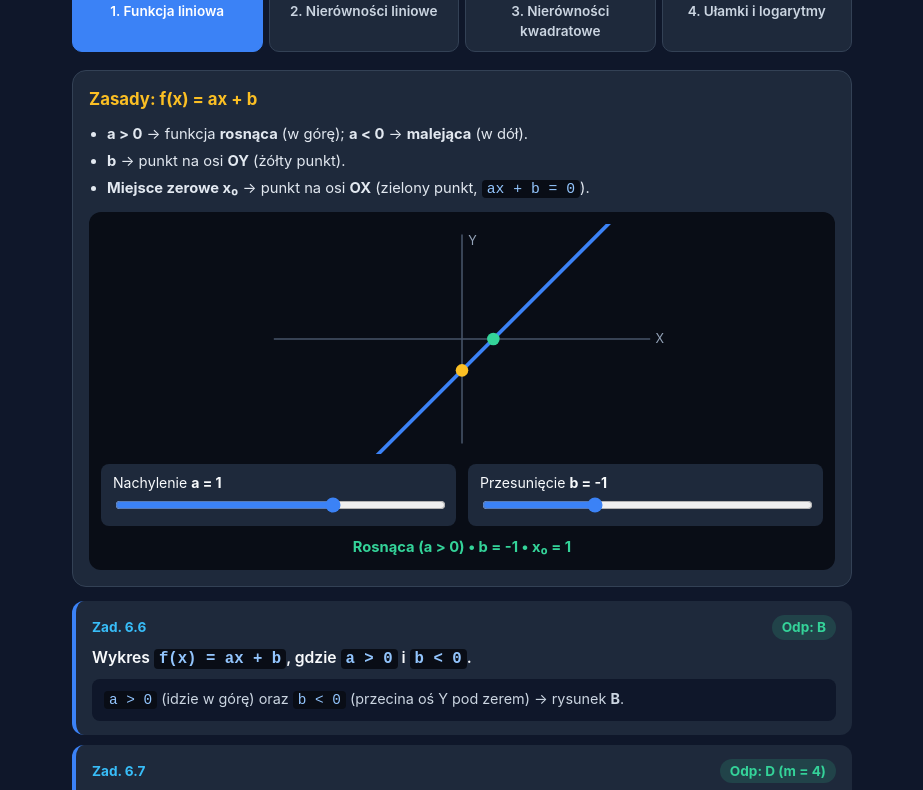
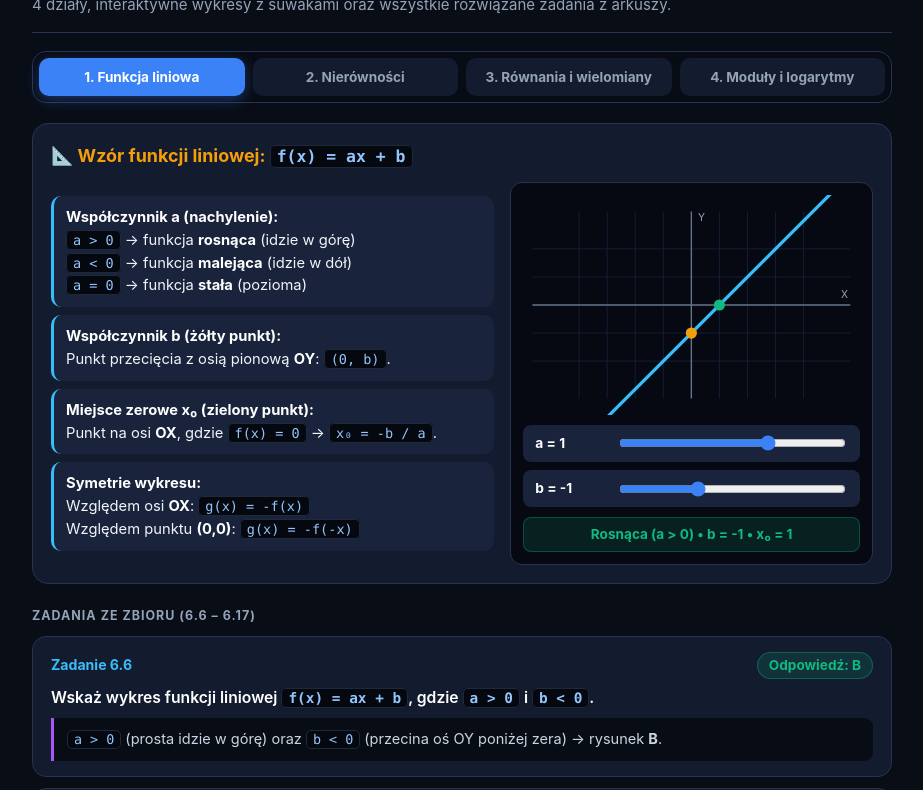
Before and after one commit to zagreusprincessoftheunderworld-cyber/Nicola_Special, a plain HTML site: page index.html in a window 1280 px wide. Shown: the part 104-894 px from the top of the page, without its empty margins (178-1101 px from the left). Drawn offline with Linux system fonts and the light colour scheme.

Commit message:
Update index.html

```diff
--- a/index.html
+++ b/index.html
@@ -3,128 +3,125 @@
 <head>
 <meta charset="UTF-8">
 <meta name="viewport" content="width=device-width, initial-scale=1.0">
-<title>Matematyka — Ściągawka przed sprawdzianem</title>
+<title>Matematyka — Kompletna ściągawka przed sprawdzianem</title>
 <style>
+  :root {
+    --bg: #090d16;
+    --card: #131b2e;
+    --card2: #19233c;
+    --border: #263352;
+    --blue: #3b82f6;
+    --cyan: #38bdf8;
+    --green: #10b981;
+    --amber: #f59e0b;
+    --purple: #a855f7;
+    --text: #f1f5f9;
+    --muted: #94a3b8;
+  }
   * { box-sizing: border-box; font-family: -apple-system, BlinkMacSystemFont, "Segoe UI", Roboto, sans-serif; }
-  body { background: #0f172a; color: #f8fafc; margin: 0; padding: 16px; line-height: 1.5; }
-  .wrap { max-width: 780px; margin: 0 auto; }
-  h1 { font-size: 1.5rem; margin: 0 0 4px; color: #fff; }
-  .sub { color: #94a3b8; margin: 0 0 16px; font-size: 0.9rem; }
+  body { background: var(--bg); color: var(--text); margin: 0; padding: 16px 16px 60px; line-height: 1.55; }
+  .wrap { max-width: 860px; margin: 0 auto; }
 
-  /* Вкладки на чистом CSS (работают без JS) */
-  .rad { display: none; }
-  .tabs { display: grid; grid-template-columns: repeat(4, 1fr); gap: 6px; margin-bottom: 18px; }
-  @media (max-width: 600px) { .tabs { grid-template-columns: repeat(2, 1fr); } }
-  .tabs label {
-    background: #1e293b; border: 1px solid #334155; color: #cbd5e1; text-align: center;
-    padding: 10px 8px; border-radius: 10px; font-weight: 600; font-size: 0.85rem; cursor: pointer;
-  }
-  #t1:checked ~ .tabs label[for="t1"],
-  #t2:checked ~ .tabs label[for="t2"],
-  #t3:checked ~ .tabs label[for="t3"],
-  #t4:checked ~ .tabs label[for="t4"] { background: #3b82f6; border-color: #3b82f6; color: #fff; }
+  header { border-bottom: 1px solid var(--border); padding-bottom: 16px; margin-bottom: 18px; }
+  .tag { display: inline-block; background: rgba(56,189,248,0.12); color: var(--cyan); border: 1px solid rgba(56,189,248,0.3); font-size: 0.75rem; font-weight: 700; padding: 3px 10px; border-radius: 99px; text-transform: uppercase; margin-bottom: 8px; }
+  h1 { font-size: 1.65rem; margin: 0 0 4px; color: #fff; }
+  header p { margin: 0; color: var(--muted); font-size: 0.94rem; }
 
-  .page { display: none; }
-  #t1:checked ~ #p1,
-  #t2:checked ~ #p2,
-  #t3:checked ~ #p3,
-  #t4:checked ~ #p4 { display: block; }
+  /* Tabs */
+  .tabs { display: grid; grid-template-columns: repeat(4, 1fr); gap: 8px; margin-bottom: 20px; position: sticky; top: 8px; z-index: 50; background: rgba(9,13,22,0.92); backdrop-filter: blur(8px); padding: 6px; border-radius: 14px; border: 1px solid var(--border); }
+  @media (max-width: 680px) { .tabs { grid-template-columns: repeat(2, 1fr); } }
+  .tab-btn { background: var(--card); border: 1px solid transparent; color: var(--muted); padding: 10px 8px; border-radius: 10px; font-weight: 700; font-size: 0.85rem; cursor: pointer; transition: 0.15s; }
+  .tab-btn:hover { color: #fff; border-color: var(--border); }
+  .tab-btn.active { background: var(--blue); color: #fff; box-shadow: 0 4px 14px rgba(59,130,246,0.35); }
 
-  .box { background: #1e293b; border: 1px solid #334155; border-radius: 14px; padding: 16px; margin-bottom: 14px; }
-  .box h2 { margin: 0 0 10px; font-size: 1.05rem; color: #fbbf24; }
-  .rules { margin: 0; padding-left: 18px; font-size: 0.92rem; color: #e2e8f0; }
-  .rules li { margin-bottom: 5px; }
+  .tab-content { display: none; }
+  .tab-content.active { display: block; }
 
-  .graph-area { background: #090d16; border-radius: 12px; padding: 12px; margin-top: 12px; }
-  svg { width: 100%; height: 230px; display: block; }
-  .sliders { display: grid; grid-template-columns: 1fr 1fr; gap: 12px; margin-top: 10px; }
-  @media (max-width: 500px) { .sliders { grid-template-columns: 1fr; } }
-  .sl { background: #1e293b; padding: 8px 12px; border-radius: 8px; font-size: 0.88rem; }
-  .sl input { width: 100%; margin-top: 4px; accent-color: #3b82f6; cursor: pointer; }
-  .badge-info { margin-top: 10px; text-align: center; font-weight: 700; color: #34d399; font-size: 0.92rem; }
+  /* Rule & Graph Box */
+  .panel-box { background: var(--card); border: 1px solid var(--border); border-radius: 16px; padding: 18px; margin-bottom: 18px; }
+  .panel-box h2 { margin: 0 0 12px; font-size: 1.12rem; color: var(--amber); }
+  .grid-2 { display: grid; grid-template-columns: 1.1fr 0.9fr; gap: 16px; align-items: center; }
+  @media (max-width: 720px) { .grid-2 { grid-template-columns: 1fr; } }
 
-  .task { background: #1e293b; border-radius: 12px; padding: 14px 16px; margin-bottom: 10px; border-left: 4px solid #3b82f6; }
-  .top { display: flex; justify-content: space-between; align-items: center; gap: 8px; margin-bottom: 6px; flex-wrap: wrap; }
-  .id { font-weight: 700; color: #38bdf8; font-size: 0.85rem; }
-  .ans { background: rgba(52,211,153,0.15); color: #34d399; padding: 2px 10px; border-radius: 99px; font-weight: 700; font-size: 0.85rem; }
-  .q { font-weight: 600; margin-bottom: 8px; font-size: 0.98rem; }
-  .sol { background: #0f172a; padding: 9px 12px; border-radius: 8px; font-size: 0.9rem; color: #cbd5e1; }
-  code { background: #090d16; padding: 1px 5px; border-radius: 4px; color: #93c5fd; font-family: monospace; }
+  .rule-list { margin: 0; padding: 0; list-style: none; display: flex; flex-direction: column; gap: 8px; }
+  .rule-list li { background: var(--card2); padding: 10px 12px; border-radius: 10px; font-size: 0.92rem; border-left: 3px solid var(--cyan); }
+  .rule-list b { color: #fff; }
+
+  .graph-box { background: #060911; border: 1px solid var(--border); border-radius: 12px; padding: 12px; }
+  svg { width: 100%; height: 220px; display: block; }
+  .sliders { display: flex; flex-direction: column; gap: 8px; margin-top: 10px; }
+  .sl-row { background: var(--card2); padding: 8px 12px; border-radius: 8px; font-size: 0.86rem; display: flex; align-items: center; justify-content: space-between; gap: 10px; }
+  .sl-row b { min-width: 72px; color: #fff; }
+  .sl-row input { flex: 1; accent-color: var(--blue); cursor: pointer; }
+  .status { margin-top: 10px; background: rgba(16,185,129,0.14); color: var(--green); border: 1px solid rgba(16,185,129,0.3); padding: 6px 10px; border-radius: 8px; text-align: center; font-weight: 700; font-size: 0.85rem; }
+
+  /* Tasks */
+  .sec-label { font-size: 0.78rem; font-weight: 700; text-transform: uppercase; letter-spacing: 0.08em; color: var(--muted); margin: 22px 0 10px; }
+  .task { background: var(--card); border: 1px solid var(--border); border-radius: 14px; padding: 15px 18px; margin-bottom: 11px; }
+  .task-head { display: flex; justify-content: space-between; align-items: center; gap: 8px; margin-bottom: 7px; flex-wrap: wrap; }
+  .t-id { font-weight: 700; color: var(--cyan); font-size: 0.88rem; }
+  .t-ans { background: rgba(16,185,129,0.15); color: var(--green); border: 1px solid rgba(16,185,129,0.35); padding: 2px 11px; border-radius: 99px; font-weight: 700; font-size: 0.85rem; }
+  .t-q { font-weight: 600; font-size: 0.98rem; color: #fff; margin-bottom: 8px; }
+  .t-sol { background: #080c15; border-left: 3px solid var(--purple); padding: 10px 13px; border-radius: 0 9px 9px 0; font-size: 0.91rem; color: #cbd5e1; }
+  code { background: #05080f; border: 1px solid #1e293b; padding: 1px 6px; border-radius: 5px; color: #93c5fd; font-family: Consolas, monospace; font-size: 0.92em; }
 </style>
 </head>
 <body>
 <div class="wrap">
-  <h1>Ściągawka przed sprawdzianem</h1>
-  <p class="sub">Wybierz temat, przesuń suwaki na wykresie i powtórz gotowe zadania.</p>
-
-  <input type="radio" name="nav" id="t1" class="rad" checked>
-  <input type="radio" name="nav" id="t2" class="rad">
-  <input type="radio" name="nav" id="t3" class="rad">
-  <input type="radio" name="nav" id="t4" class="rad">
+  <header>
+    <div class="tag">Matematyka • Poziom podstawowy</div>
+    <h1>Kompletna ściągawka przed sprawdzianem</h1>
+    <p>4 działy, interaktywne wykresy z suwakami oraz wszystkie rozwiązane zadania z arkuszy.</p>
+  </header>
 
   <div class="tabs">
-    <label for="t1">1. Funkcja liniowa</label>
-    <label for="t2">2. Nierówności liniowe</label>
-    <label for="t3">3. Nierówności kwadratowe</label>
-    <label for="t4">4. Ułamki i logarytmy</label>
+    <button type="button" class="tab-btn active" data-tab="tab1">1. Funkcja liniowa</button>
+    <button type="button" class="tab-btn" data-tab="tab2">2. Nierówności</button>
+    <button type="button" class="tab-btn" data-tab="tab3">3. Równania i wielomiany</button>
+    <button type="button" class="tab-btn" data-tab="tab4">4. Moduły i logarytmy</button>
   </div>
 
-  <!-- STRONA 1 -->
-  <div id="p1" class="page">
-    <div class="box">
-      <h2>Zasady: f(x) = ax + b</h2>
-      <ul class="rules">
-        <li><b>a &gt; 0</b> → funkcja <b>rosnąca</b> (w górę); <b>a &lt; 0</b> → <b>malejąca</b> (w dół).</li>
-        <li><b>b</b> → punkt na osi <b>OY</b> (żółty punkt).</li>
-        <li><b>Miejsce zerowe x₀</b> → punkt na osi <b>OX</b> (zielony punkt, <code>ax + b = 0</code>).</li>
-      </ul>
-      <div class="graph-area">
-        <svg viewBox="0 0 400 220">
-          <line x1="20" y1="110" x2="380" y2="110" stroke="#475569" stroke-width="1.5"/>
-          <line x1="200" y1="10" x2="200" y2="210" stroke="#475569" stroke-width="1.5"/>
-          <text x="385" y="114" fill="#94a3b8" font-size="12">X</text>
-          <text x="206" y="20" fill="#94a3b8" font-size="12">Y</text>
-          <line id="lLine" x1="50" y1="290" x2="350" y2="-10" stroke="#3b82f6" stroke-width="3.5"/>
-          <circle id="lB" cx="200" cy="140" r="6" fill="#fbbf24"/>
-          <circle id="lZ" cx="230" cy="110" r="6" fill="#34d399"/>
-        </svg>
-        <div class="sliders">
-          <div class="sl">Nachylenie <b>a = <span id="vA">1</span></b><input type="range" id="sA" min="-3" max="3" step="0.5" value="1" oninput="updL()"></div>
-          <div class="sl">Przesunięcie <b>b = <span id="vB">-1</span></b><input type="range" id="sB" min="-3" max="3" step="1" value="-1" oninput="updL()"></div>
+  <!-- ==================== TAB 1: FUNKCJA LINIOWA ==================== -->
+  <div id="tab1" class="tab-content active">
+    <div class="panel-box">
+      <h2>📐 Wzór funkcji liniowej: <code>f(x) = ax + b</code></h2>
+      <div class="grid-2">
+        <ul class="rule-list">
+          <li><b>Współczynnik a (nachylenie):</b><br><code>a &gt; 0</code> → funkcja <b>rosnąca</b> (idzie w górę)<br><code>a &lt; 0</code> → funkcja <b>malejąca</b> (idzie w dół)<br><code>a = 0</code> → funkcja <b>stała</b> (pozioma)</li>
+          <li><b>Współczynnik b (żółty punkt):</b><br>Punkt przecięcia z osią pionową <b>OY</b>: <code>(0, b)</code>.</li>
+          <li><b>Miejsce zerowe x₀ (zielony punkt):</b><br>Punkt na osi <b>OX</b>, gdzie <code>f(x) = 0</code> → <code>x₀ = -b / a</code>.</li>
+          <li><b>Symetrie wykresu:</b><br>Względem osi <b>OX</b>: <code>g(x) = -f(x)</code><br>Względem punktu <b>(0,0)</b>: <code>g(x) = -f(-x)</code></li>
+        </ul>
+
+        <div class="graph-box">
+          <svg viewBox="0 0 360 220">
+            <g stroke="#162036" stroke-width="1">
+              <line x1="60" y1="10" x2="60" y2="210"/><line x1="90" y1="10" x2="90" y2="210"/>
+              <line x1="120" y1="10" x2="120" y2="210"/><line x1="150" y1="10" x2="150" y2="210"/>
+              <line x1="210" y1="10" x2="210" y2="210"/><line x1="240" y1="10" x2="240" y2="210"/>
+              <line x1="270" y1="10" x2="270" y2="210"/><line x1="300" y1="10" x2="300" y2="210"/>
+              <line x1="10" y1="50" x2="350" y2="50"/><line x1="10" y1="80" x2="350" y2="80"/>
+              <line x1="10" y1="140" x2="350" y2="140"/><line x1="10" y1="170" x2="350" y2="170"/>
+            </g>
+            <line x1="10" y1="110" x2="350" y2="110" stroke="#64748b" stroke-width="1.5"/>
+            <line x1="180" y1="10" x2="180" y2="210" stroke="#64748b" stroke-width="1.5"/>
+            <text x="340" y="103" fill="#94a3b8" font-size="11">X</text>
+            <text x="187" y="20" fill="#94a3b8" font-size="11">Y</text>
+            <line id="linPath" x1="30" y1="290" x2="330" y2="-10" stroke="#38bdf8" stroke-width="3.5"/>
+            <circle id="linPtB" cx="180" cy="140" r="6" fill="#f59e0b"/>
+            <circle id="linPtZ" cx="210" cy="110" r="6" fill="#10b981"/>
+          </svg>
+          <div class="sliders">
+            <div class="sl-row"><b>a = <span id="outA">1</span></b><input type="range" id="inA" min="-3" max="3" step="0.5" value="1"></div>
+            <div class="sl-row"><b>b = <span id="outB">-1</span></b><input type="range" id="inB" min="-3" max="3" step="1" value="-1"></div>
+          </div>
+          <div class="status" id="linInfo">Rosnąca (a &gt; 0) • b = -1 • x₀ = 1</div>
         </div>
-        <div class="badge-info" id="infoL">Rosnąca (a &gt; 0) • b = -1 • x₀ = 1</div>
       </div>
-      <script>
-        function updL() {
-          var a = parseFloat(document.getElementById('sA').value);
-          var b = parseFloat(document.getElementById('sB').value);
-          document.getElementById('vA').innerText = a;
-          document.getElementById('vB').innerText = b;
-          var cx = 200, cy = 110, sc = 30;
-          var l = document.getElementById('lLine');
-          l.setAttribute('x1', cx - 5*sc); l.setAttribute('y1', cy - (a*-5 + b)*sc);
-          l.setAttribute('x2', cx + 5*sc); l.setAttribute('y2', cy - (a*5 + b)*sc);
-          document.getElementById('lB').setAttribute('cy', cy - b*sc);
-          var z = document.getElementById('lZ'), zTxt = 'brak x₀';
-          if (a !== 0) {
-            var x0 = -b/a;
-            z.setAttribute('cx', cx + x0*sc); z.style.display = 'block';
-            zTxt = 'x₀ = ' + (Number.isInteger(x0) ? x0 : x0.toFixed(1));
-          } else { z.style.display = 'none'; }
-          var m = a > 0 ? 'Rosnąca (a > 0)' : (a < 0 ? 'Malejąca (a < 0)' : 'Stała (a = 0)');
-          document.getElementById('infoL').innerText = m + ' • b = ' + b + ' • ' + zTxt;
-        }
-      </script>
     </div>
 
-    <div class="task"><div class="top"><span class="id">Zad. 6.6</span><span class="ans">Odp: B</span></div><div class="q">Wykres <code>f(x) = ax + b</code>, gdzie <code>a &gt; 0</code> i <code>b &lt; 0</code>.</div><div class="sol"><code>a &gt; 0</code> (idzie w górę) oraz <code>b &lt; 0</code> (przecina oś Y pod zerem) → rysunek <b>B</b>.</div></div>
-    <div class="task"><div class="top"><span class="id">Zad. 6.7</span><span class="ans">Odp: D (m = 4)</span></div><div class="q">Punkt <code>A = (0, 1)</code> leży na <code>f(x) = (m - 2)x + m - 3</code>.</div><div class="sol">Podstaw x = 0, y = 1: <code>1 = 0 + m - 3</code> → <b>m = 4</b>.</div></div>
-    <div class="task"><div class="top"><span class="id">Zad. 6.8</span><span class="ans">Odp: B (a &lt; 0, b &gt; 0)</span></div><div class="q">Prosta na rysunku opada w dół i przecina oś Y nad zerem.</div><div class="sol">Opada w dół → <b>a &lt; 0</b>; przecina oś Y nad OX → <b>b &gt; 0</b>.</div></div>
-    <div class="task"><div class="top"><span class="id">Zad. 6.9</span><span class="ans">Odp: B. m ∈ (-2, 2)</span></div><div class="q"><code>f(x) = (m² - 4)x + 2</code> jest malejąca, gdy...</div><div class="sol"><code>m² - 4 &lt; 0</code> → <code>m² &lt; 4</code> → <b>m ∈ (-2, 2)</b>.</div></div>
-    <div class="task"><div class="top"><span class="id">Zad. 6.10</span><span class="ans">Odp: A. f(x) = -1/3 x + 7/3</span></div><div class="q"><code>f(1) = 2</code> oraz punkt <code>P = (-2, 3)</code> na wykresie.</div><div class="sol"><code>a = (3 - 2)/(-2 - 1) = -1/3</code>. Z punktu (1, 2): <code>2 = -1/3 + b</code> → <b>b = 7/3</b>.</div></div>
-    <div class="task"><div class="top"><span class="id">Zad. 6.11</span><span class="ans">Odp: A. ⟨-10, 2⟩</span></div><div class="q">Zbiór wartości <code>f(x) = 3x - 4</code> dla <code>x ∈ ⟨-2, 2⟩</code>.</div><div class="sol"><code>f(-2) = -10</code>, <code>f(2) = 2</code> → przedział <b>⟨-10, 2⟩</b>.</div></div>
-    <div class="task"><div class="top"><span class="id">Zad. 6.12</span><span class="ans">Odp: D (a &gt; 0, b &lt; 0)</span></div><div class="q"><code>f(x) = ax + b</code> jest rosnąca i ma dodatnie miejsce zerowe.</div><div class="sol">Rosnąca → <b>a &gt; 0</b>; przecina OX po prawej stronie → startuje z dołu, więc <b>b &lt; 0</b>.</div></div>
-    <div class="task"><div class="top"><span class="id">Zad. 6.13</span><span class="ans">Odp: B (m = 0)</span></div><div class="q">Punkt <code>S = (5, -2)</code> leży na <code>f(x) = (m - 1)x + 3</code>.</div><div class="sol"><code>-2 = 5(m - 1) + 3</code> → <code>-5 = 5(m - 1)</code> → <b>m = 0</b>.</div></div>
-    <div class="task"><div class="top"><span class="id">Zad. 6.14</span><span class="ans">Odp: C (b = -8/3)</span></div><div class="q"><code>f(x) = 2x + b</code> ma takie samo miejsce zerowe jak <code>g(x) = -3x + 4</code>.</div><div class="sol">Zero g: <code>x = 4/3</code>. Podstawiamy do f: <code>2(4/3) + b = 0</code> → <b>b = -8/3</b>.</div></div>
-    <div class="task"><div class="top"><span class="id">Zad. 6.15</span><span class="ans">Odp: B. g(x) = 2x - 2</span></div><div class="q"><code>f(x) = -2x + 2</code>, wykres g symetryczny względem osi OX.</div><div class="sol">Symetria względem OX zmienia znaki: <code>g(x) = -(-2x + 2)</code> = <b>2x - 2</b>.</div></div>
-    <div class="task"><div class="top"><span class="id">Zad. 6.16</span><span class="ans">Odp: A. m &lt; -2/3</span></div><div class="q">Miejsce zerowe <code>f(x) = x + 3m</code> jest większe od 2.</div><div class="sol"><code>x = -3m &gt; 2</code> → dzielimy przez -3 (zmiana znaku!) → <b>m &lt; -2/3</b>.</div></div>
+    <div class="sec-label">Zadania ze zbioru (6.6 – 6.17)</div>
+    <div class="task"><div class="task-head"><span class="t-id">Zadanie 6.6</span><span class="t-ans">Odpowiedź: B</span></div><div class="t-q">Wskaż wykres funkcji liniowej <code>f(x) = ax + b</code>, gdzie <code>a &gt; 0</code> i <code>b &lt; 0</code>.</div><div class="t-sol"><code>a &gt; 0</code> (prosta idzie w górę) oraz <code>b &lt; 0</code> (przecina oś OY poniżej zera) → rysunek <b>B</b>.</div></div>
+    <div class="task"><div class="task-head"><span class="t-id">Zadanie 6.7</span><span class="t-ans">Odpowiedź: D (m = 4)</span></div><div class="t-q">Punkt <code>A = (0, 1)</code> leży na wykresie <code>f(x) = (m - 2)x + m - 3</code>. Oblicz <code>m</code>.</div><div class="t-sol">Podstawiamy <code>x = 0, y = 1</code>: <code>1 = (m - 2)·0 + m - 3</code> → <code>1 = m - 3</code> → <b>m = 4</b>.</div></div>
+    <div class="task"><div class="task-head"><span class="t-id">Zadanie 6.8</span><span class="t-ans">Odpowiedź: B (a &lt; 0 i b &gt; 0)</span></div><div class="t-q">Na rysunku prosta opada w dół i przecina oś OY powyżej zera. Jakie znaki mają <code>a</code> i <code>b</code>?</div><div class="t-sol">Prosta opada w dół (funkcja malejąca) → <b>a &lt; 0</b>. Przecina OY nad osią OX → <b>b &gt; 0</b>.</div></div>
+    <div class="task"><div class="task-head"><span class="t-id">Zadanie 6.9</span><span class="t-ans">Odpowiedź: B. m ∈ (-2, 2)</span></div><div class="t-q">Funkcja liniowa <code>f(x) = (m² - 4)x + 2</code> jest malejąca, gdy...</div><div class="t-sol">Funkcja maleje, gdy współczynnik przy x jest ujemny: <code>m² - 4 &lt; 0</code> → <code>m² &lt; 4</code> → <b>m ∈ (-2, 2)</b>.</div></div>
```
